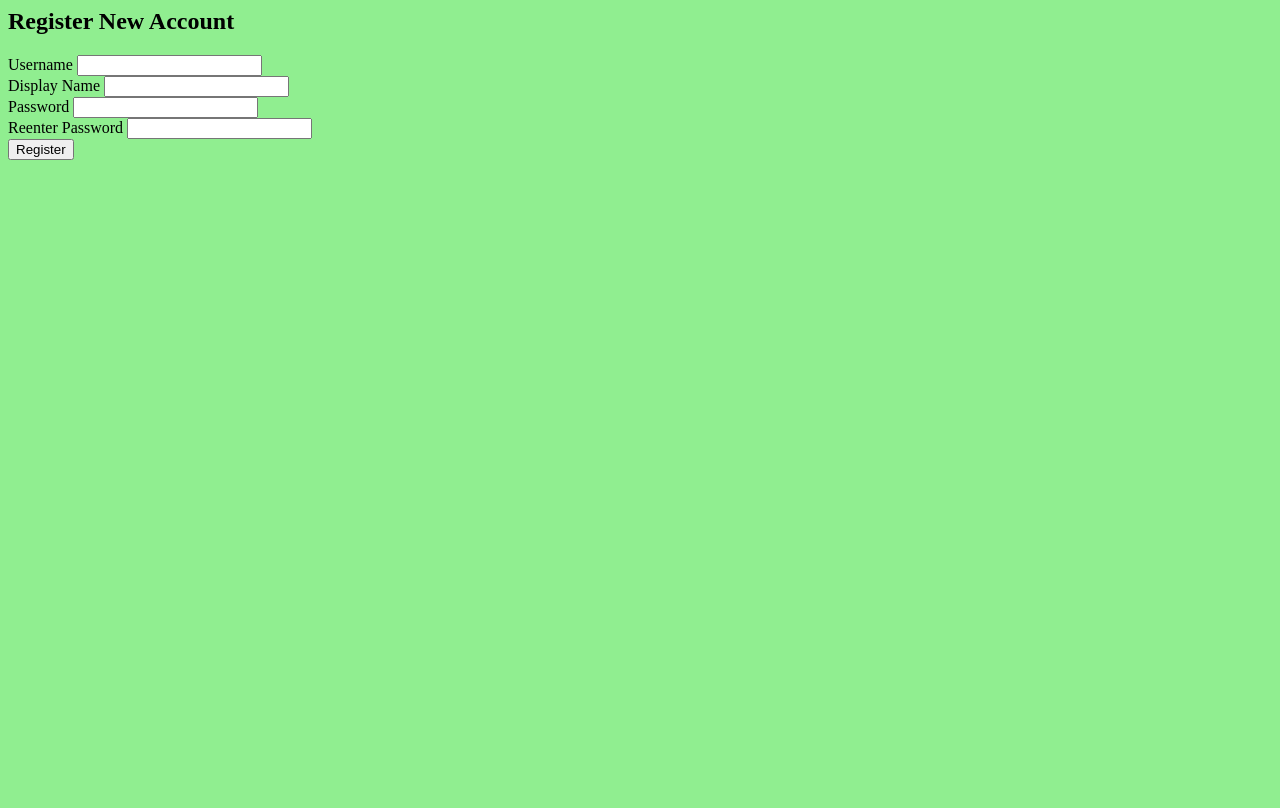
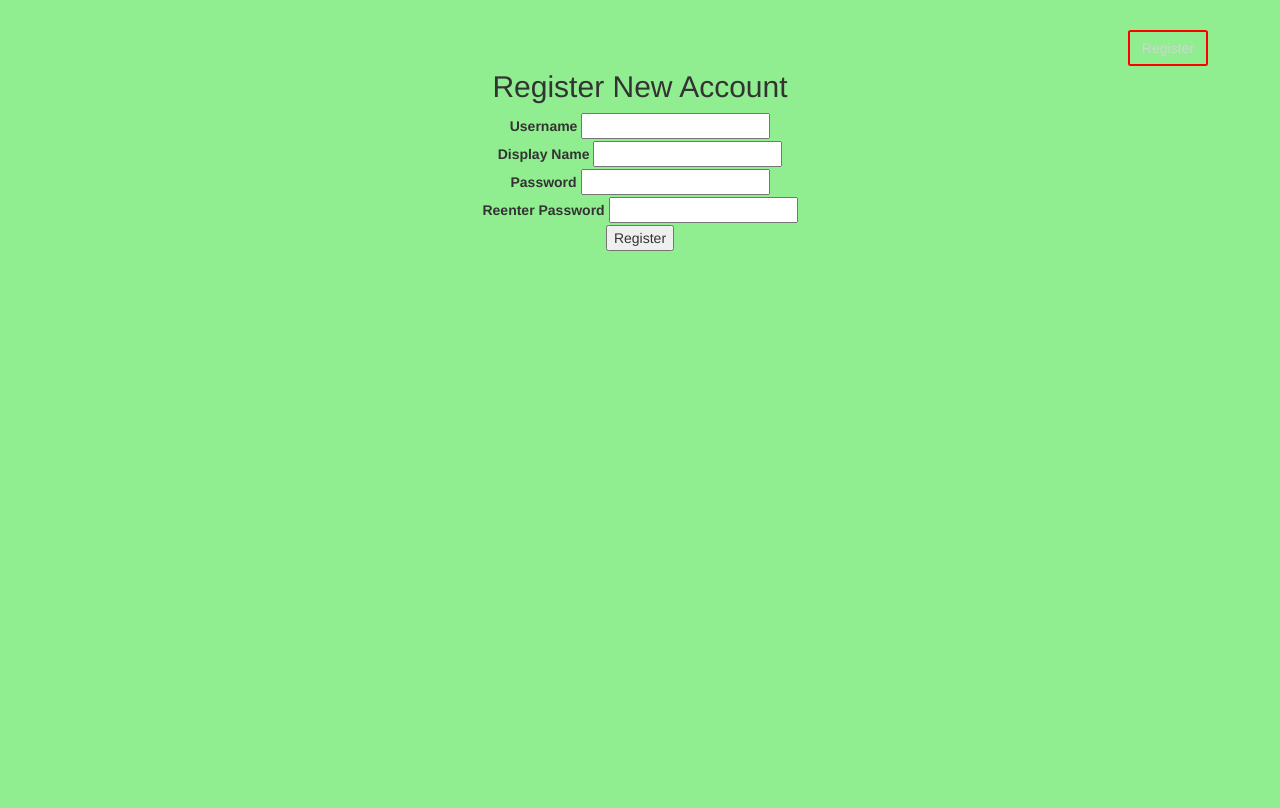
Before and after one commit to chinjanggg/DSChatProject, a Flask app: page /register/ in a window 1280 px wide. After the commit the page ends 251 px from the top, so only its background shows below. Run offline with Flask 2, Linux system fonts and the light colour scheme; some libraries are stand-ins or nearby versions.

Commit message:
register design

```diff
--- a/static/css/login.css
+++ b/static/css/login.css
@@ -1,21 +1,10 @@
-.container {
-  width:100%;
-  text-align: center;
-}
-
-.register {
-  float: right;
-  margin-top: 30px;
-  margin-right: 20px;
-}
-
 .logo {
   margin: 20px;
   margin-top: 70px;
 }
 
 .input-field {
-  margin: 5px;
+  /* margin: 5px; */
 }
 
 #register-form {
--- /dev/null
+++ b/static/css/register.css
@@ -0,0 +1,3 @@
+.register-form {
+  margin-top: 70px;
+}
--- a/static/css/style.css
+++ b/static/css/style.css
@@ -1,10 +1,20 @@
 body {
   background-color: lightgreen;
   height: 100%;
+  text-align: center;
 }
 
 html {
   height: 100%;
+}
+
+.btn-field {
+  float: right;
+  margin-top: 30px;
+}
+
+.container {
+  /* margin-top: 70px */
 }
 
 /* button */
@@ -29,12 +39,6 @@ html {
 .btn-reg:hover {
   background-color: blue;
 }
-.btn-addchat {
-  border: 2px solid green;
-}
-.btn-addchat:hover {
-  background-color: green;
-}
 .btn-logout {
   border: 2px solid red;
 }
--- a/templates/register.html
+++ b/templates/register.html
@@ -6,11 +6,33 @@
 
     <title> DS Chat Web Project </title>
 
+    <!--Bootstrap-->
+    <!-- Latest compiled and minified CSS -->
+    <link rel="stylesheet" href="{{ url_for('static', filename='bootstrap/css/bootstrap.min.css') }}">
+
     <link href="{{ url_for('static', filename='css/style.css') }}" rel="stylesheet">
+    <link href="{{ url_for('static', filename='css/login.css') }}" rel="stylesheet">
+    <link href="{{ url_for('static', filename='css/register.css') }}" rel="stylesheet">
+
+    {% with messages = get_flashed_messages() %}
+      {% if messages %}
+        <ul class=flashes>
+          {% for message in messages %}
+            <li>{{ message }}</li>
+          {% endfor %}
+        </ul>
+      {% endif %}
+    {% endwith %}
 
   </head>
 
   <body>
+
+    <div class="container">
+      <div class="btn-field cancel">
+        <a class="btn btn-logout" href="/login" role="button">Register</a>
+      </div>
+      <div class="register-form">
         <p align="center"><h2>Register New Account</h2></p>
         <form action="" method="POST">
           {{ form.hidden_tag() }}
@@ -24,5 +46,8 @@
           {{ form.reg_repassword(size=20) }}<br>
           {{ form.submit() }}
         </form>
+      </div>
+    </div>
+
   </body>
 </html>
```
Also changed, not shown: templates/login.html (+5 -6 lines). Lines whose indentation alone changed are shown as unchanged.
